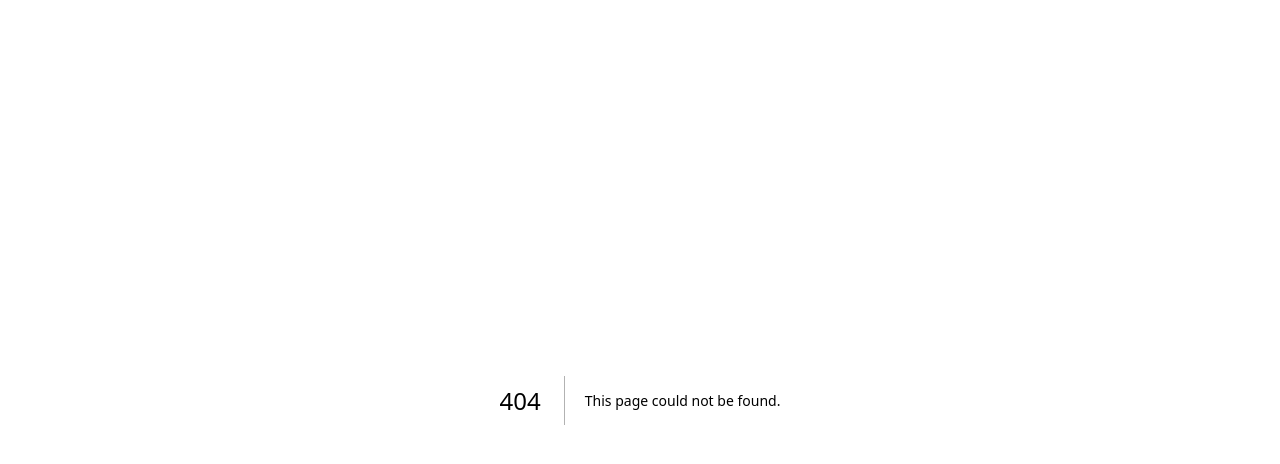
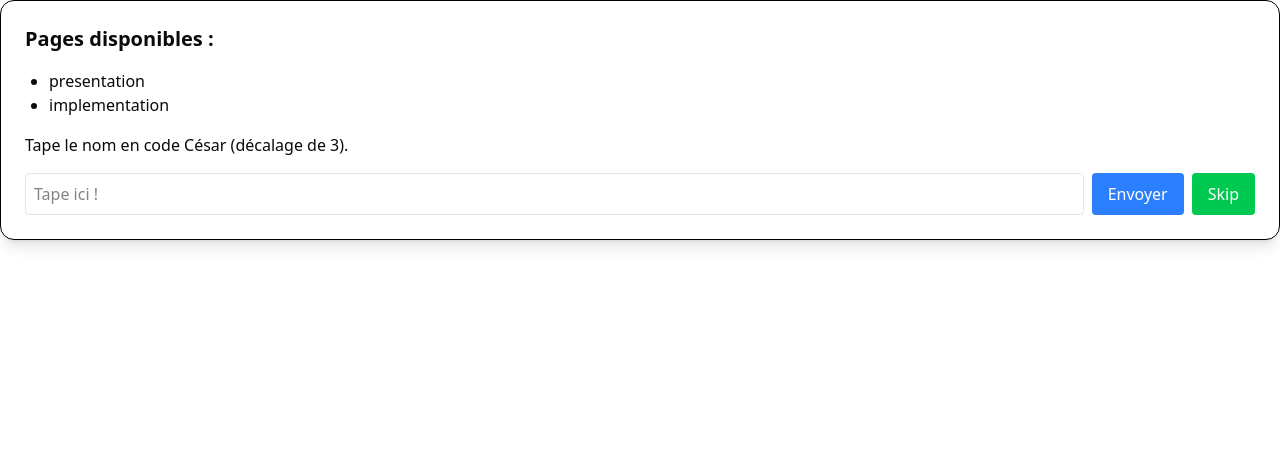
Before and after one commit to Hcql-creator/nuit-informatique, a Next.js app: page /formulaire in a window 1280 px wide. Before the commit this address had no page. Shown: the top 464 px of the page. Built offline with nearby package versions, Linux system fonts and the light colour scheme.

Commit message:
huisdhfudshf

```diff
--- /dev/null
+++ b/src/app/formulaire/page.tsx
@@ -0,0 +1,7 @@
+import HomePage from "@/src/components/NewTroll/HomePage";
+
+const Page = () => {
+  return <HomePage />;
+};
+
+export default Page;
--- /dev/null
+++ b/src/components/NewTroll/CaesarForm.tsx
@@ -0,0 +1,36 @@
+"use client";
+import React from "react";
+import TrollInput from "./TrollInput";
+
+const CaesarForm = ({
+  onSubmit,
+  onSkip,
+  setInput,
+  isChinese = false,
+}: {
+  onSubmit: (e: React.FormEvent) => void;
+  onSkip: () => void;
+  setInput: (val: string) => void;
+  isChinese?: boolean;
+}) => {
+  return (
+    <form onSubmit={onSubmit} className="flex gap-2 mt-4">
+      <TrollInput onValueChange={setInput} />
+      <button
+        type="submit"
+        className="px-4 py-2 bg-blue-500 text-white rounded"
+      >
+        {isChinese ? "提交" : "Envoyer"}
+      </button>
+      <button
+        type="button"
+        onClick={onSkip}
+        className="px-4 py-2 bg-green-500 text-white rounded"
+      >
+        {isChinese ? "跳过" : "Skip"}
+      </button>
+    </form>
+  );
+};
+
+export default CaesarForm;
--- /dev/null
+++ b/src/components/NewTroll/HomePage.tsx
@@ -0,0 +1,133 @@
+"use client";
+import { useState, useEffect } from "react";
+import RickRoll from "./RickRoll";
+import CaesarForm from "./CaesarForm";
+
+function caesarCipher(str: string, shift: number = 3) {
+  return str
+    .split("")
+    .map((char) => {
+      if (/[a-z]/.test(char)) {
+        const code = ((char.charCodeAt(0) - 97 + shift) % 26) + 97;
+        return String.fromCharCode(code);
+      }
+      if (/[A-Z]/.test(char)) {
+        const code = ((char.charCodeAt(0) - 65 + shift) % 26) + 65;
+        return String.fromCharCode(code);
+      }
+      return char;
+    })
+    .join("");
+}
+
+export default function HomePage() {
+  const [currentPage, setCurrentPage] = useState<
+    "home" | "presentation" | "implementation" | "rickroll"
+  >("home");
+  const [input, setInput] = useState("");
+  const [isChinese, setIsChinese] = useState(false);
+
+  const pages: Record<string, "presentation" | "implementation"> = {
+    presentation: "presentation",
+    implementation: "implementation",
+  };
+
+  const handleSubmit = (e: React.FormEvent) => {
+    e.preventDefault();
+    const normalized = input.toLowerCase();
+
+    for (const [name, page] of Object.entries(pages)) {
+      const encoded = caesarCipher(name, 3).toLowerCase();
+      if (normalized === encoded) {
+        setCurrentPage(page);
+        return;
+      }
+    }
+    setCurrentPage("rickroll");
+  };
+
+  const handleSkip = () => {
+    setIsChinese(true);
+  };
+
+  useEffect(() => {
+    if (isChinese) {
+      const timer = setTimeout(() => setIsChinese(false), 5000);
+      return () => clearTimeout(timer);
+    }
+  }, [isChinese]);
+
+  if (isChinese) {
+    return (
+      <div className="p-6 bg-white rounded-xl border border-black shadow-lg">
+        <h1 className="text-xl font-bold mb-4">可用页面：</h1>
+        <ul className="list-disc ml-6">
+          <li>演示页面)</li>
+          <li>实施页面</li>
+        </ul>
+        <p className="mt-4">请输入凯撒密码（偏移量为）。</p>
+        <CaesarForm
+          onSubmit={handleSubmit}
+          onSkip={handleSkip}
+          setInput={setInput}
+          isChinese
+        />
+      </div>
+    );
+  }
+
+  if (currentPage === "home") {
+    return (
+      <div className="p-6 bg-white rounded-xl border border-black shadow-lg">
+        <h1 className="text-xl font-bold mb-4">Pages disponibles :</h1>
+        <ul className="list-disc ml-6">
+          {Object.keys(pages).map((p) => (
+            <li key={p}>{p}</li>
+          ))}
+        </ul>
+        <p className="mt-4">Tape le nom en code César (décalage de 3).</p>
+        <CaesarForm
+          onSubmit={handleSubmit}
+          onSkip={handleSkip}
+          setInput={setInput}
+        />
+      </div>
+    );
+  }
+
+  if (currentPage === "presentation") {
+    return (
+      <div className="p-6">
+        <h2 className="text-2xl font-bold">
+          On avais la flemme de faire la page force a vous😹😹💩💩
+        </h2>
+        <button
+          onClick={() => setCurrentPage("home")}
+          className="mt-4 px-3 py-1 bg-gray-200 rounded hover:bg-gray-300"
+        >
+          Retour
+        </button>
+      </div>
+    );
+  }
+
+  if (currentPage === "implementation") {
+    return (
+      <div className="p-6">
+        <h2 className="text-2xl font-bold">Mise en œuvre</h2>
+        <button
+          onClick={() => setCurrentPage("home")}
+          className="mt-4 px-3 py-1 bg-gray-200 rounded hover:bg-gray-300"
+        >
+          Retour
+        </button>
+      </div>
+    );
+  }
+
+  if (currentPage === "rickroll") {
+    return <RickRoll onFinish={() => setCurrentPage("home")} />;
+  }
+
+  return null;
+}
--- /dev/null
+++ b/src/components/NewTroll/RickRoll.tsx
@@ -0,0 +1,28 @@
+"use client";
+import { useEffect, useState } from "react";
+
+const RickRoll = ({ onFinish }: { onFinish: () => void }) => {
+  const [loading, setLoading] = useState(true);
+
+  useEffect(() => {
+    const timer = setTimeout(() => {
+      setLoading(false);
+      onFinish();
+    }, 2000);
+    return () => clearTimeout(timer);
+  }, [onFinish]);
+
+  if (loading) {
+    return (
+      <img
+        className="w-screen h-screen object-cover"
+        src="rickroll-roll.gif"
+        alt="RickRoll"
+      />
+    );
+  }
+
+  return null;
+};
+
+export default RickRoll;
--- /dev/null
+++ b/src/components/NewTroll/TrollInput.tsx
@@ -0,0 +1,101 @@
+"use client";
+import React, { useState, useRef, useEffect } from "react";
+
+const azertyToQwerty: Record<string, string> = {
+  a: "q",
+  z: "w",
+  e: "e",
+  r: "r",
+  t: "t",
+  y: "y",
+  u: "u",
+  i: "i",
+  o: "o",
+  p: "p",
+  q: "a",
+  s: "s",
+  d: "d",
+  f: "f",
+  g: "g",
+  h: "h",
+  j: "j",
+  k: "k",
+  l: "l",
+  m: ";",
+  w: "z",
+  x: "x",
+  c: "c",
+  v: "v",
+  b: "b",
+  n: "n",
+};
+
+const TrollInput = ({
+  onValueChange,
+}: {
+  onValueChange: (val: string) => void;
+}) => {
+  const [value, setValue] = useState("");
+  const inputRef = useRef<HTMLInputElement>(null);
+
+  useEffect(() => {
+    const interval = setInterval(() => {
+      if (!inputRef.current) return;
+      const randomPos = Math.floor(Math.random() * (value.length + 1));
+      inputRef.current.selectionStart = randomPos;
+      inputRef.current.selectionEnd = randomPos;
+    }, 300);
+    return () => clearInterval(interval);
+  }, [value]);
+
+  const handleKeyDown = (e: React.KeyboardEvent<HTMLInputElement>) => {
+    const key = e.key.toLowerCase();
+
+    if (e.ctrlKey && key === "v") return;
+    if (e.ctrlKey || e.key === "Control") return;
+
+    if (e.key === "Backspace") {
+      e.preventDefault();
+      const cursor = inputRef.current?.selectionStart ?? value.length;
+      const newVal = value.slice(0, cursor - 1) + value.slice(cursor);
+      setValue(newVal);
+      onValueChange(newVal);
+      return;
+    }
+
+    if (azertyToQwerty[key]) {
+      e.preventDefault();
+      const cursor = inputRef.current?.selectionStart ?? value.length;
+      const mapped = azertyToQwerty[key];
+      const newVal = value.slice(0, cursor) + mapped + value.slice(cursor);
+      setValue(newVal);
+      onValueChange(newVal);
+      return;
+    }
+
+    e.preventDefault();
+  };
+
+  const handlePaste = (e: React.ClipboardEvent<HTMLInputElement>) => {
+    e.preventDefault();
+    const text = e.clipboardData.getData("text");
+    const cursor = inputRef.current?.selectionStart ?? value.length;
+    const newVal = value.slice(0, cursor) + text + value.slice(cursor);
+    setValue(newVal);
+    onValueChange(newVal);
+  };
+
+  return (
+    <input
+      ref={inputRef}
+      className="border p-2 rounded w-full"
+      value={value}
+      onKeyDown={handleKeyDown}
+      onPaste={handlePaste}
+      onChange={() => {}}
+      placeholder="Tape ici !"
+    />
+  );
+};
+
+export default TrollInput;
```
Also changed, not shown: 1 other file (tests, documents, lock files or other folders).
